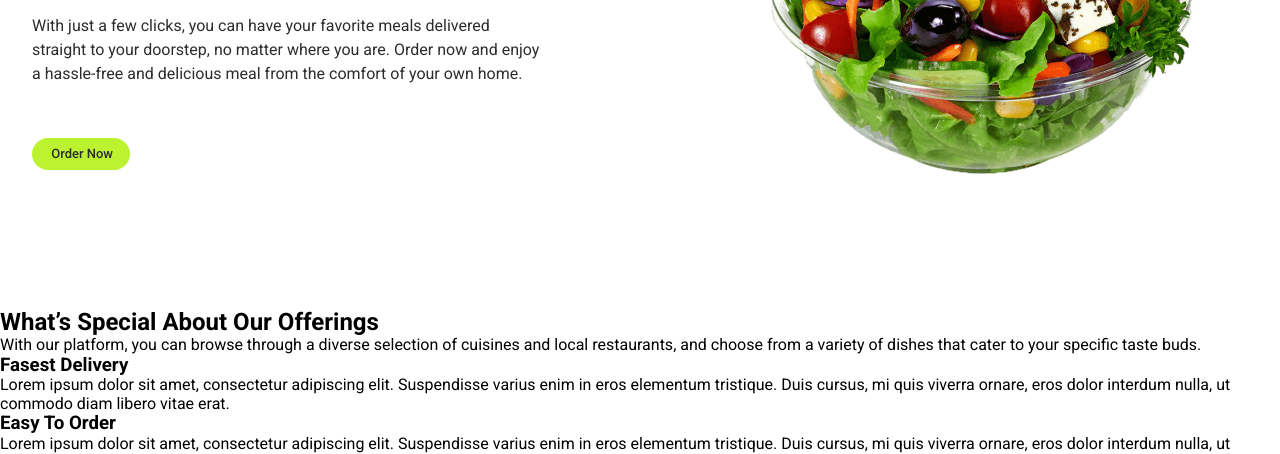
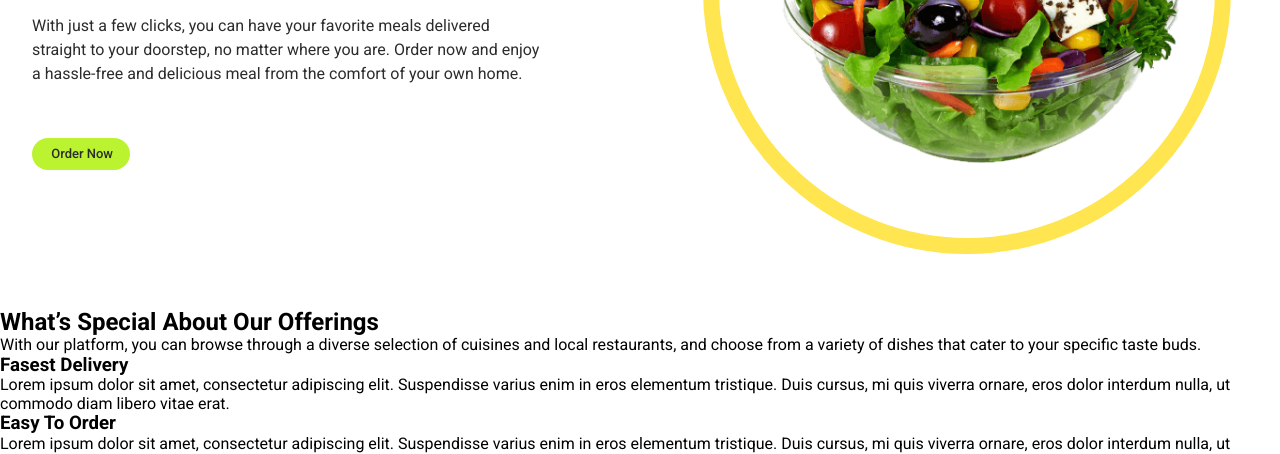
Before and after one commit to andreya-airini/blended-19-20, a plain HTML site: page index.html in a window 1280 px wide. Shown: the part 447-901 px from the top of the page. Drawn offline with nearby package versions, Linux system fonts and the light colour scheme.

Commit message:
add index file, add css file

```diff
--- a/css/hero.css
+++ b/css/hero.css
@@ -52,7 +52,7 @@ margin-bottom: 55px;
   border-radius: 291px;
   width: 528px;
   height: 528px;
+  border-radius: 100%;
+  border: 16px solid #ffe550;
+  display: flex;
 }
-.button-box {
-
-}
```
